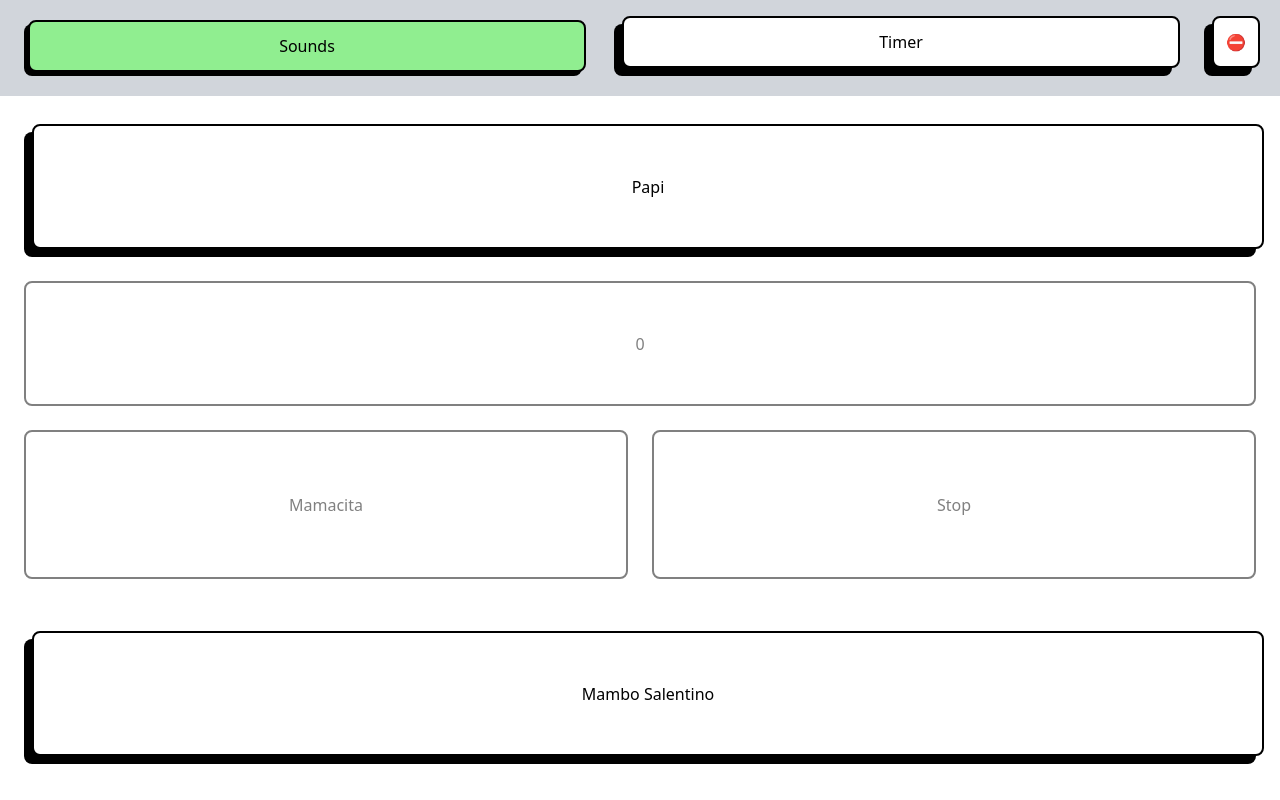
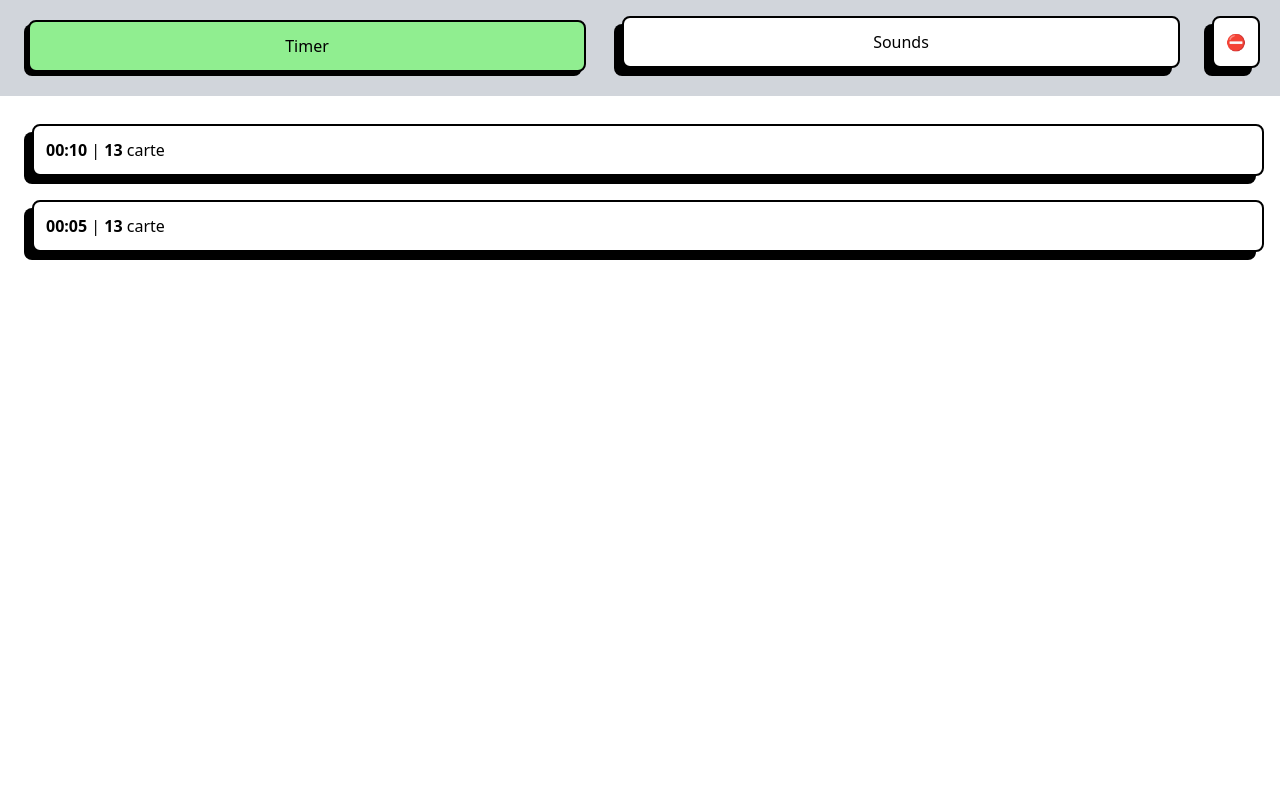
Before and after one commit to bbtgnn/jusc-companion-app, a SvelteKit app: page / in a window 1280 px wide. Built offline with nearby package versions, Linux system fonts and the light colour scheme.

Commit message:
added timer and timerButton

```diff
--- /dev/null
+++ b/src/lib/classes/timer.ts
@@ -0,0 +1,55 @@
+export class Timer {
+	private count: number;
+	duration: number;
+	increase: number;
+	interval: NodeJS.Timer | null;
+	onEnd: Function;
+	onUpdate: Function;
+
+	constructor(
+		duration: number,
+		increase = 1000,
+		onEnd = (count: number) => {},
+		onUpdate = (count: number) => {}
+	) {
+		if (duration < increase)
+			throw new Error('Duration must be bigger than Increase!');
+		this.count = 0;
+		this.duration = duration;
+		this.interval = null;
+		this.increase = increase;
+		this.onEnd = onEnd;
+		this.onUpdate = onUpdate;
+	}
+
+	start() {
+		this.interval = setInterval(() => {
+			this.count += this.increase;
+			if (this.count >= this.duration) {
+				this.endTimer();
+			}
+			console.log(this.count);
+			this.onUpdate(this.count);
+		}, this.increase);
+	}
+
+	endTimer() {
+		if (this.interval) {
+			clearInterval(this.interval);
+			this.onEnd(this.count);
+			this.count = 0;
+		}
+	}
+
+	get elapsedTime() {
+		return this.count;
+	}
+
+	get remainingTime() {
+		return this.duration - this.count;
+	}
+
+	get completed() {
+		return this.duration == this.count;
+	}
+}
--- /dev/null
+++ b/src/lib/ui/cardsTimer.svelte
@@ -0,0 +1,69 @@
+<script lang="ts">
+	import { createEventDispatcher } from 'svelte';
+
+	import { Timer } from '$lib/classes/timer';
+	import Button from './button.svelte';
+
+	//
+
+	export let duration: number;
+	export let increase = 1000;
+	export let cards: number;
+	export let disabled: boolean = false;
+
+	//
+
+	let currentTime = duration;
+	let locked = false;
+	let completed = false;
+
+	//
+
+	const dispatch = createEventDispatcher<{
+		end: null;
+		click: null;
+	}>();
+
+	//
+
+	let timer = new Timer(
+		duration,
+		increase,
+		() => {
+			currentTime = duration;
+			completed = true;
+			disabled = true;
+			dispatch('end');
+		},
+		(count) => {
+			currentTime = duration - count;
+		}
+	);
+
+	function start() {
+		timer.start();
+		dispatch('click');
+	}
+
+	function formatTime(millis: number): string {
+		const secs = millis / 1000;
+		const minutes = Math.floor(secs / 60);
+		const minutesStr = minutes.toString().padStart(2, '0');
+		const seconds = secs % 60;
+		const secondsStr = seconds.toString().padStart(2, '0');
+		return `${minutesStr}:${secondsStr}`;
+	}
+</script>
+
+<!--  -->
+
+<Button on:click={start} bind:disabled bind:locked lock disableOnLock>
+	<div class="p-3 flex flex-row flex-nowrap justify-between">
+		<p>
+			<strong>{formatTime(currentTime)}</strong> | <strong>{cards}</strong> carte
+		</p>
+		{#if completed}
+			<p>✅</p>
+		{/if}
+	</div>
+</Button>
--- a/src/routes/+page.svelte
+++ b/src/routes/+page.svelte
@@ -16,8 +16,8 @@
 	}
 
 	const views: Array<View> = [
+		{ id: 'timer', label: 'Timer', component: Timer },
 		{ id: 'sounds', label: 'Sounds', component: Sounds },
-		{ id: 'timer', label: 'Timer', component: Timer },
 		{ id: 'special', label: '⛔', component: Special }
 	];
 
--- a/src/routes/partials/timer.svelte
+++ b/src/routes/partials/timer.svelte
@@ -1,69 +1,40 @@
 <script lang="ts">
-	import Button from '$lib/ui/button.svelte';
+	import CardsTimer from '$lib/ui/cardsTimer.svelte';
 
-	type TimerConfig = {
+	//
+
+	// Creating timers
+
+	type CardsTimerConfig = {
+		cards: number;
 		duration: number;
-		cards: number;
 	};
 
-	const baseConfig: Array<TimerConfig> = [
-		{ duration: 60 * 10, cards: 2 },
-		{ duration: 60 * 8, cards: 3 },
-		{ duration: 60 * 7, cards: 4 },
-		{ duration: 60 * 6, cards: 5 },
-		{ duration: 60 * 5, cards: 6 },
-		{ duration: 60 * 4, cards: 7 },
-		{ duration: 60 * 3, cards: 8 },
-		{ duration: 60 * 2, cards: 9 },
-		{ duration: 60 + 48, cards: 10 },
-		{ duration: 60 + 48, cards: 11 },
-		{ duration: 60 + 48, cards: 12 },
-		{ duration: 60 + 48, cards: 13 }
+	const baseConfig: Array<CardsTimerConfig> = [
+		{ cards: 13, duration: 10 * 1000 },
+		{ cards: 13, duration: 5 * 1000 }
 	];
 
-	let currentTimer: TimerConfig | null = null;
-
-	function startTimer(timer: TimerConfig) {
-		currentTimer = timer;
-	}
-
-	let count = 0;
-
-	// const interval = setInterval(() => {
-	// 	count++;
-	// 	console.log(count);
-	// 	if (count == 20) {
-	// 		clearInterval(interval);
-	// 	}
-	// }, 1000);
-
-	function formatDuration(secs: number): string {
-		const minutes = Math.floor(secs / 60);
-		const minutesStr = minutes.toString().padStart(2, '0');
-		const seconds = secs % 60;
-		const secondsStr = seconds.toString().padStart(2, '0');
-		return `${minutesStr}:${secondsStr}`;
-	}
+	// const baseConfigs: Array<CardsTimerConfig> = [
+	// 	{ duration: 60 * 10, cards: 2 },
+	// 	{ duration: 60 * 8, cards: 3 },
+	// 	{ duration: 60 * 7, cards: 4 },
+	// 	{ duration: 60 * 6, cards: 5 },
+	// 	{ duration: 60 * 5, cards: 6 },
+	// 	{ duration: 60 * 4, cards: 7 },
+	// 	{ duration: 60 * 3, cards: 8 },
+	// 	{ duration: 60 * 2, cards: 9 },
+	// 	{ duration: 60 + 48, cards: 10 },
+	// 	{ duration: 60 + 48, cards: 11 },
+	// 	{ duration: 60 + 48, cards: 12 },
+	// 	{ duration: 60 + 48, cards: 13 }
+	// ];
 </script>
 
 <!--  -->
 
 <div class="px-6 py-9 space-y-6 flex flex-col flex-nowrap items-stretch">
 	{#each baseConfig as timer}
-		{@const disabled = currentTimer != null && timer != currentTimer}
-		{@const duration = formatDuration(timer.duration)}
-		<Button
-			on:click={() => {
-				startTimer(timer);
-			}}
-			{disabled}
-			lock
-			disableOnLock
-		>
-			<div class="p-3">
-				<p>Durata: <strong>{duration}</strong></p>
-				<p>Carte: <strong>{timer.cards}</strong></p>
-			</div>
-		</Button>
+		<CardsTimer duration={timer.duration} cards={timer.cards} />
 	{/each}
 </div>
```
